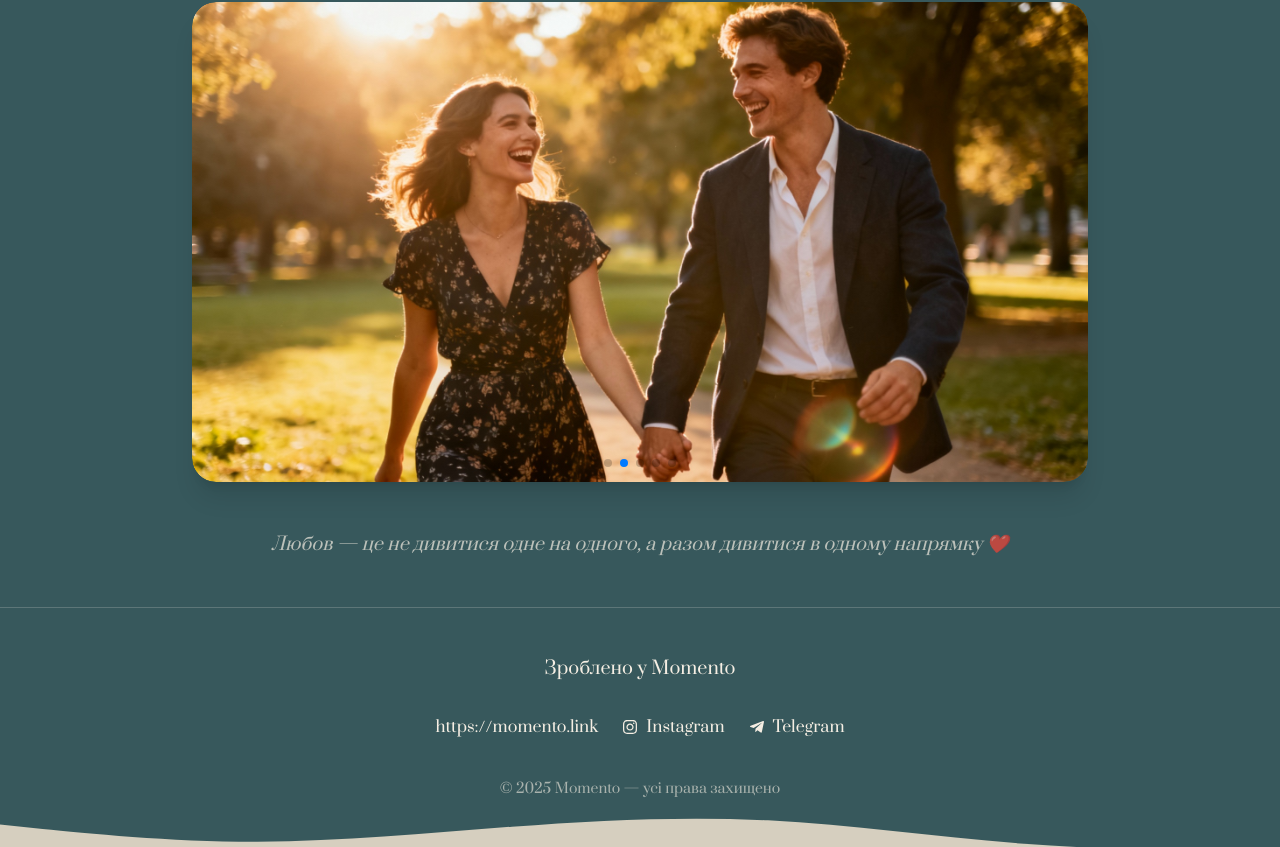
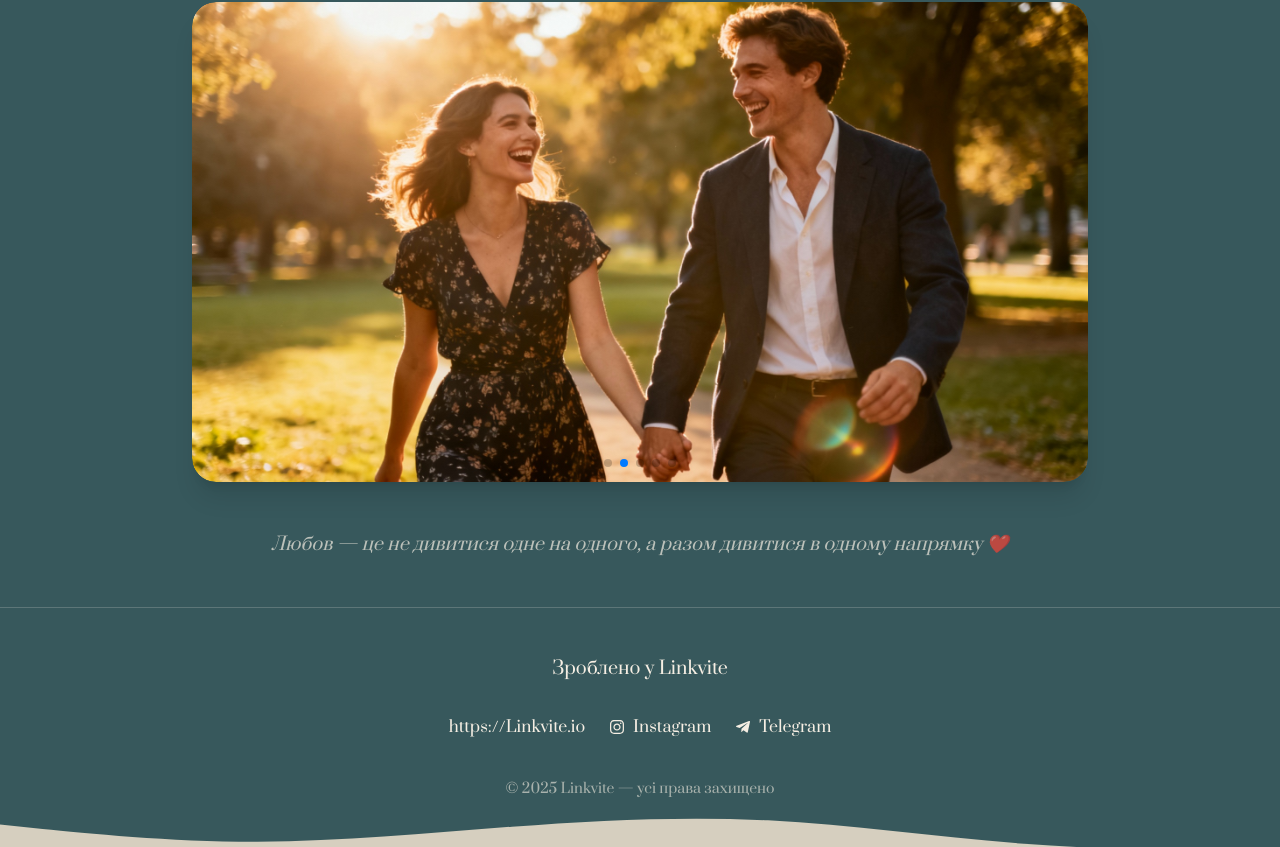
Before and after one commit to prezlyataa/linkvite, a Next.js app: page /invitation/wedding/charm/example in a window 1280 px wide. Shown: the part 4999-5846 px from the top of the page. Built offline with nearby package versions, Linux system fonts and the light colour scheme.

Commit message:
renamed project

```diff
--- a/package.json
+++ b/package.json
@@ -1,5 +1,5 @@
 {
-  "name": "momento",
+  "name": "linkvite",
   "version": "0.1.0",
   "private": true,
   "scripts": {
--- a/src/app/invitation/wedding/charm/example/components/Footer.tsx
+++ b/src/app/invitation/wedding/charm/example/components/Footer.tsx
@@ -47,7 +47,7 @@ export default function Footer({ footer }: FooterProps) {
           transition={{ delay: 0.4 }}
         >
           <a
-            href="https://momento.link"
+            href="https://Linkvite.io"
             target="_blank"
             rel="noopener noreferrer"
             className="hover:text-[var(--charm-accent)] transition-colors"
--- a/src/app/invitation/wedding/charm/example/data.json
+++ b/src/app/invitation/wedding/charm/example/data.json
@@ -192,12 +192,12 @@
   },
 
   "footer": {
-    "sectionTitle": "Зроблено у Momento",
+    "sectionTitle": "Зроблено у Linkvite",
     "links": {
-      "website": "https://momento.link",
-      "instagram": "https://instagram.com/momento.invites",
-      "telegram": "https://t.me/momento_invites"
+      "website": "https://Linkvite.io",
+      "instagram": "https://instagram.com/Linkvite.invites",
+      "telegram": "https://t.me/Linkvite"
     },
-    "rights": "Momento — усі права захищено"
+    "rights": "Linkvite — усі права захищено"
   }
 }
--- a/src/components/Contact.tsx
+++ b/src/components/Contact.tsx
@@ -15,7 +15,7 @@ export function Contact() {
           Instagram
         </a>
       </p>
-      <p>Email: info@momento.link</p>
+      <p>Email: info@Linkvite.io</p>
     </section>
   );
 }
--- a/src/components/Hero.tsx
+++ b/src/components/Hero.tsx
@@ -1,7 +1,7 @@
 export function Hero() {
   return (
     <section className="py-20 text-center bg-gradient-to-b from-pink-100 to-white">
-      <h1 className="text-4xl md:text-6xl font-bold mb-4">Momento</h1>
+      <h1 className="text-4xl md:text-6xl font-bold mb-4">Linkvite</h1>
       <p className="text-lg md:text-2xl mb-6">
         Цифрові запрошення на особливі події
       </p>
```
